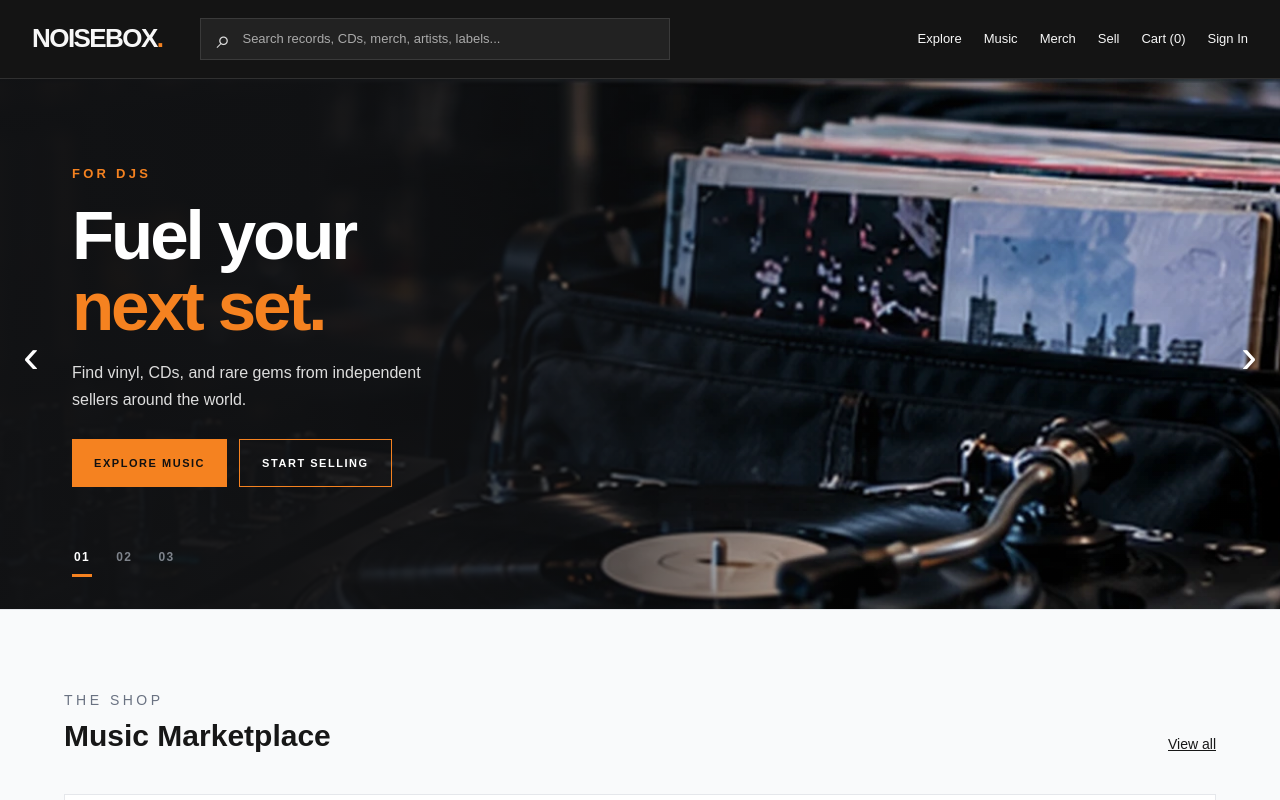
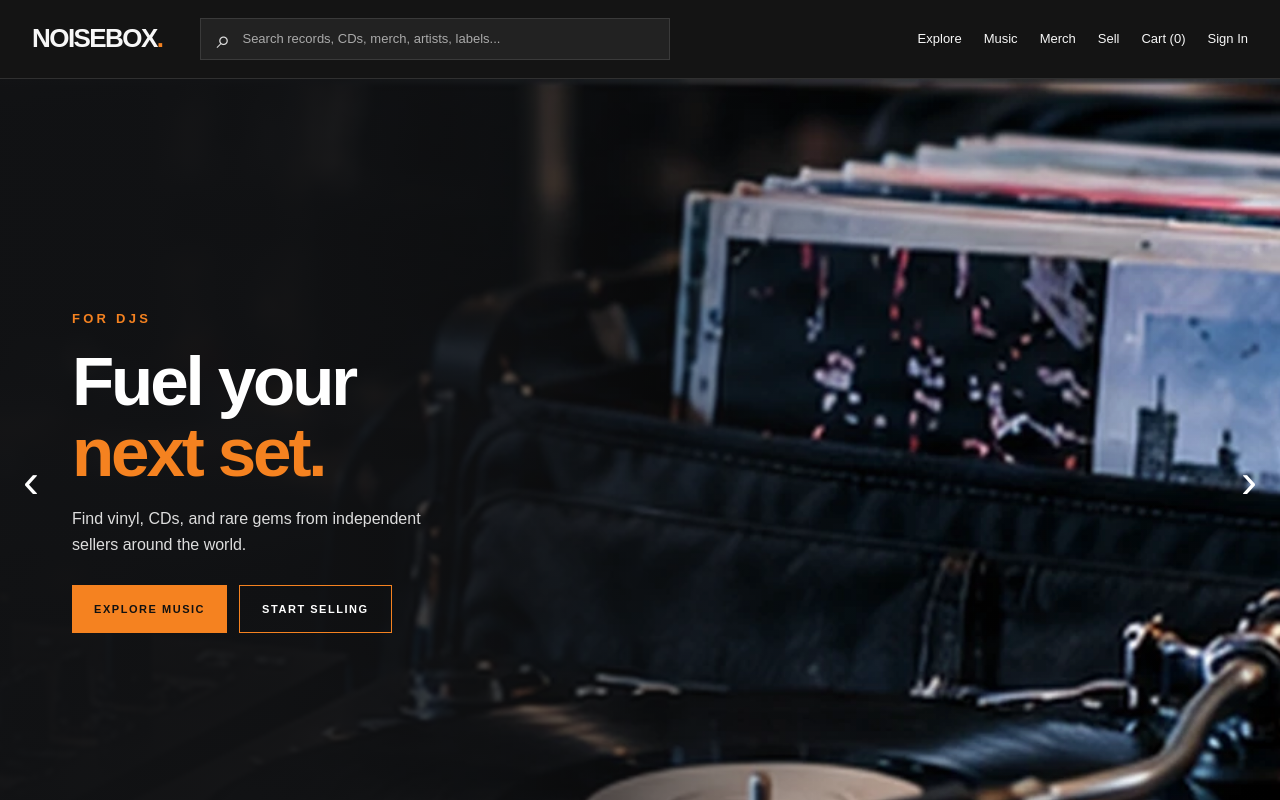
Before and after one commit to laurencemacaspac/noisebox-store, a Next.js app: page / in a window 1280 px wide. Shown: the top 800 px of the page. Built offline with nearby package versions, Linux system fonts and the light colour scheme; no server answers; the database is empty.

Commit message:
Add files via upload

```diff
--- a/src/app/globals.css
+++ b/src/app/globals.css
@@ -25,27 +25,36 @@ body {
   font-family: Arial, Helvetica, sans-serif;
 }
 
-/* NOISEBOX NAVIGATION + HOMEPAGE HERO ONLY. All other styles are preserved. */
+/* NOISEBOX NAVIGATION + HOMEPAGE HERO ONLY. */
 .nb-header{background:#141414;color:#f7f7f7;border-bottom:1px solid #303030;position:relative;z-index:20}
 .nb-header-inner{max-width:1440px;margin:auto;padding:18px 32px;display:flex;align-items:center;gap:38px}
 .nb-logo{font-size:26px;font-weight:800;letter-spacing:-.06em;white-space:nowrap}.nb-logo span{color:#f58220}
 .nb-search{display:flex;align-items:center;gap:12px;border:1px solid #3a3a3a;background:#222;padding:10px 15px;flex:1;max-width:470px;min-width:150px}
 .nb-search span{font-size:25px;line-height:16px;color:#ddd}.nb-search input{width:100%;background:transparent;border:0;outline:0;color:white;font-size:13px}.nb-search input::placeholder{color:#aaa}
 .nb-nav{display:flex;align-items:center;justify-content:flex-end;gap:22px;margin-left:auto;font-size:13px;white-space:nowrap}.nb-nav a:hover,.nb-nav button:hover{color:#f58220}.nb-nav button{cursor:pointer}
-.nb-hero{height:530px;position:relative;background:#151515;color:#fff;overflow:hidden}.nb-hero-panel{position:absolute;inset:0;opacity:0;pointer-events:none;background-size:cover;background-position:center;transition:opacity .65s ease}.nb-hero-panel.is-active{opacity:1;pointer-events:auto}
-.nb-hero-inner{max-width:1200px;margin:auto;height:100%;padding:85px 32px 70px;position:relative;z-index:1}
+
+/* Actual viewport height minus the measured navigation header. */
+.nb-hero{height:100svh;height:calc(100svh - var(--nb-header-height, 0px));min-height:0;position:relative;background:#151515;color:#fff;overflow:hidden}
+.nb-hero-panel{position:absolute;inset:0;opacity:0;pointer-events:none;background-size:cover;background-position:center;transition:opacity .65s ease}.nb-hero-panel.is-active{opacity:1;pointer-events:auto}
+.nb-hero-inner{max-width:1200px;margin:auto;height:100%;padding:85px 32px 100px;position:relative;z-index:1;display:flex;flex-direction:column;justify-content:center;isolation:isolate}
 .nb-hero-eyebrow{color:#f58220;font-size:13px;letter-spacing:.25em;font-weight:700;margin-bottom:17px}.nb-hero h1{font-size:clamp(45px,5.4vw,78px);line-height:1.03;font-weight:800;letter-spacing:-.045em}.nb-hero h1 span{color:#f58220}.nb-hero-description{color:#ddd;max-width:390px;font-size:16px;line-height:1.65;margin-top:18px}
 .nb-hero-actions{display:flex;gap:12px;margin-top:26px}.nb-hero-actions a{display:inline-flex;align-items:center;justify-content:center;text-align:center;min-height:48px;padding:0 22px;font-size:11px;letter-spacing:.14em;font-weight:700}.nb-hero-primary{background:#f58220;color:#111}.nb-hero-primary:hover{background:#ffa14d}.nb-hero-secondary{border:1px solid #f58220;color:white}.nb-hero-secondary:hover{background:#f58220;color:#111}
 .nb-hero-arrow{position:absolute;top:46%;z-index:3;color:#fff;font-size:48px;font-weight:200;line-height:1;cursor:pointer;padding:10px 15px}.nb-hero-arrow:hover{color:#f58220}.nb-hero-prev{left:8px}.nb-hero-next{right:8px}
 .nb-hero-dots{position:absolute;z-index:4;bottom:32px;left:max(32px,calc((100% - 1136px)/2));display:flex;gap:22px}.nb-hero-dots button{color:#7e838b;font-size:12px;font-weight:700;letter-spacing:.12em;padding:8px 2px;border-bottom:3px solid transparent;cursor:pointer}.nb-hero-dots button.is-active{color:white;border-color:#f58220}
 @media(max-width:1100px){.nb-header-inner{flex-wrap:wrap;gap:16px}.nb-search{max-width:none}.nb-nav{width:100%;justify-content:center;flex-wrap:wrap;gap:16px;margin:0}}
-@media(max-width:640px){.nb-header-inner{padding:15px 18px}.nb-logo{font-size:23px}.nb-search{order:3;flex-basis:100%;max-width:none}.nb-nav{gap:12px;font-size:12px}.nb-hero{height:550px}.nb-hero-panel{background-position:62% center}.nb-hero-inner{padding:86px 45px 80px 26px}.nb-hero h1{font-size:47px}.nb-hero-description{font-size:14px;max-width:300px}.nb-hero-actions{flex-wrap:wrap}.nb-hero-actions a{min-height:44px;padding:0 14px}.nb-hero-arrow{font-size:32px;padding:7px}.nb-hero-dots{left:26px;bottom:23px}}
+@media(max-width:640px){.nb-header-inner{padding:15px 18px}.nb-logo{font-size:23px}.nb-search{order:3;flex-basis:100%;max-width:none}.nb-nav{gap:12px;font-size:12px}.nb-hero{min-height:0}.nb-hero-panel{background-position:62% center}.nb-hero-inner{padding:80px 45px 100px 26px}.nb-hero h1{font-size:47px}.nb-hero-description{font-size:14px;max-width:300px}.nb-hero-actions{flex-wrap:wrap}.nb-hero-actions a{min-height:44px;padding:0 14px}.nb-hero-arrow{font-size:32px;padding:7px}.nb-hero-dots{left:26px;bottom:23px}}
 @media(prefers-reduced-motion:reduce){.nb-hero-panel{transition:none}}
 
 /* Keep original photograph colors. Dark matte overlay only behind the left-hand copy. */
-.nb-hero-panel { background-color:#18191b; }
-.nb-hero-panel::before { content:""; position:absolute; inset:0; pointer-events:none; background:linear-gradient(90deg,rgba(17,18,20,.98) 0%,rgba(17,18,20,.95) 22%,rgba(17,18,20,.78) 38%,rgba(17,18,20,.10) 67%,transparent 100%); }
-.nb-hero-inner { isolation:isolate; }
-@media(max-width:640px) {
- .nb-hero-panel::before { background:linear-gradient(90deg,rgba(17,18,20,.94) 0%,rgba(17,18,20,.84) 55%,rgba(17,18,20,.4) 100%); }
+.nb-hero-panel{background-color:#18191b}
+.nb-hero-panel::before{content:"";position:absolute;inset:0;pointer-events:none;background:linear-gradient(90deg,rgba(17,18,20,.98) 0%,rgba(17,18,20,.95) 22%,rgba(17,18,20,.78) 38%,rgba(17,18,20,.10) 67%,transparent 100%)}
+@media(max-width:640px){.nb-hero-panel::before{background:linear-gradient(90deg,rgba(17,18,20,.94) 0%,rgba(17,18,20,.84) 55%,rgba(17,18,20,.4) 100%)}}
+
+/* Keep controls usable on shorter mobile screens. */
+@media(max-width:640px) and (max-height:700px){
+  .nb-hero-inner{padding-top:24px;padding-bottom:55px}
+  .nb-hero h1{font-size:clamp(30px,9vw,42px)}
+  .nb-hero-description{margin-top:10px;line-height:1.4}
+  .nb-hero-actions{margin-top:14px}
+  .nb-hero-dots{bottom:8px}
 }
```
